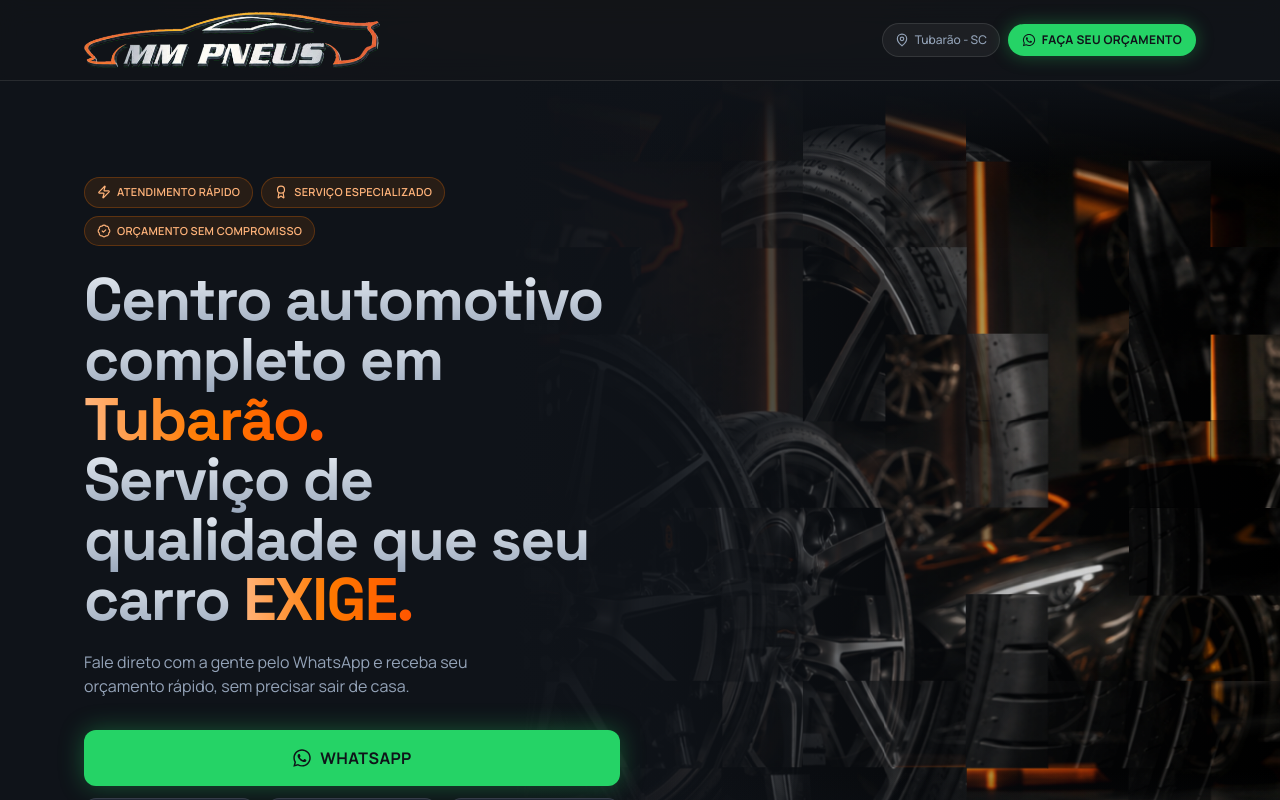
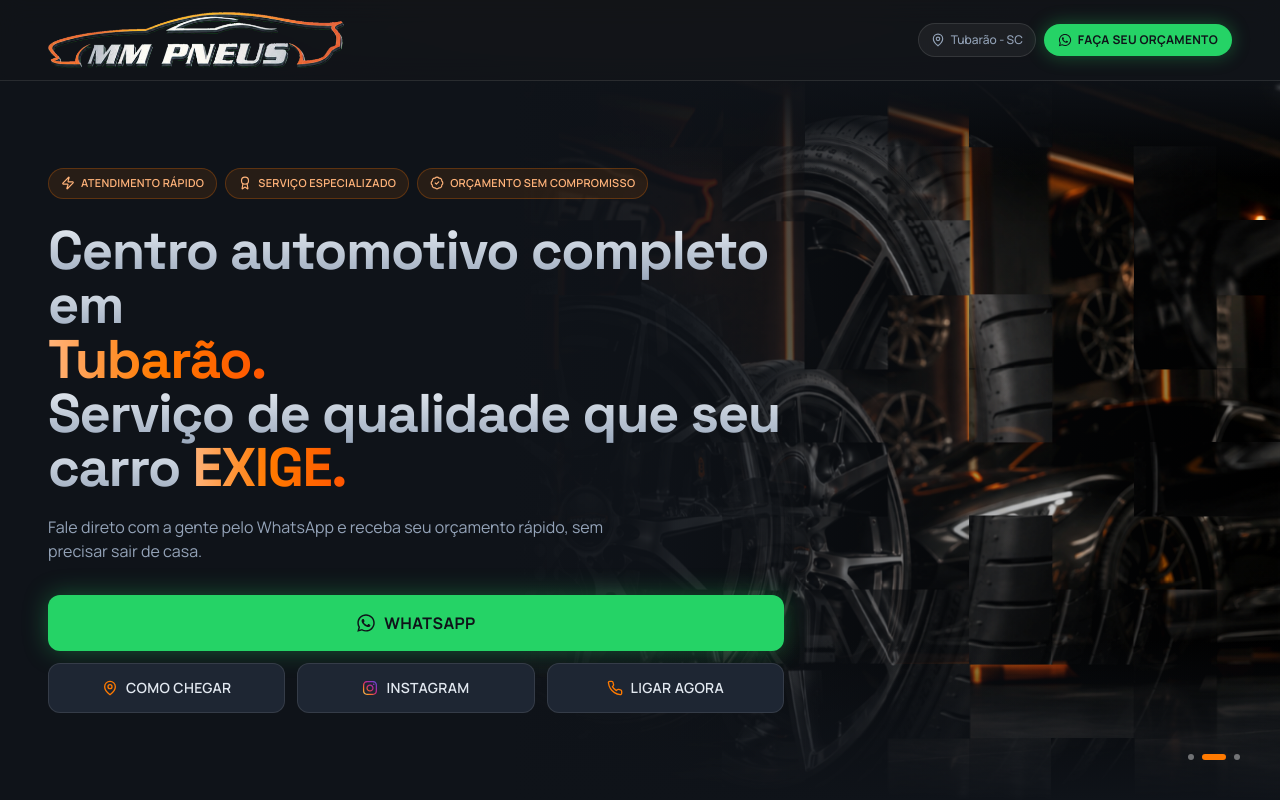
Before and after one commit to joaogabicosta/mm-pneus, a Next.js app: page / in a window 1280 px wide. Shown: the top 800 px of the page. Built offline with nearby package versions, Linux system fonts and the light colour scheme.

Commit message:
Hero desktop: conteudo a esquerda, titulo em 4 linhas e botoes acima da dobra

```diff
--- a/app/globals.css
+++ b/app/globals.css
@@ -37,7 +37,7 @@ body {
     transform: scale(1) translateY(0);
   }
   to {
-    transform: scale(1.1) translateY(-1.5%);
+    transform: scale(1.16) translateY(-2%);
   }
 }
 
--- a/app/page.tsx
+++ b/app/page.tsx
@@ -124,7 +124,7 @@ export default function Home() {
   return (
     <main className="min-h-screen text-[#e2e8f0] antialiased">
       <header className="sticky top-0 z-50 border-b border-white/10 bg-[#0f1319]/70 backdrop-blur-md">
-        <div className="mx-auto flex max-w-6xl items-center justify-between px-5 py-3">
+        <div className="mx-auto flex max-w-6xl items-center justify-between px-5 py-3 lg:max-w-none lg:px-12">
           <Logo className="h-9 md:h-12 lg:h-14" />
 
           <div className="flex items-center gap-2">
@@ -156,8 +156,8 @@ export default function Home() {
           style={{ background: "radial-gradient(circle, rgba(255,122,0,0.35) 0%, rgba(255,85,0,0) 70%)" }}
         />
 
-        <div className="relative mx-auto grid max-w-6xl items-center gap-10 px-5 pb-8 pt-14 sm:pt-20 lg:pb-16 lg:static lg:min-h-[calc(100vh-81px)] lg:grid-cols-2 lg:py-24">
-          <div className="relative z-10 lg:static">
+        <div className="relative mx-auto grid max-w-6xl items-center gap-10 px-5 pb-8 pt-14 sm:pt-20 lg:static lg:max-w-none lg:min-h-[calc(100vh-81px)] lg:px-12 lg:py-8">
+          <div className="relative z-10 lg:static lg:max-w-[46rem]">
             <div className="mb-6 flex flex-wrap gap-2">
               {BADGES.map(({ icon: Icon, label }) => (
                 <span
@@ -170,7 +170,7 @@ export default function Home() {
               ))}
             </div>
 
-            <h1 className="max-w-2xl font-display text-4xl font-bold leading-[1.05] tracking-tight sm:text-6xl">
+            <h1 className="max-w-2xl font-display text-4xl font-bold leading-[1.05] tracking-tight sm:text-6xl lg:max-w-none lg:text-[2.9rem] xl:text-[3.4rem]">
               <span className="bg-gradient-to-b from-[#f1f5f9] to-[#94a3b8] bg-clip-text text-transparent">
                 Centro automotivo completo em
               </span>
@@ -187,7 +187,7 @@ export default function Home() {
               </span>
             </h1>
 
-            <p className="mt-5 max-w-md text-base text-[#94a3b8]">
+            <p className="mt-5 max-w-md text-base text-[#94a3b8] lg:max-w-xl">
               Fale direto com a gente pelo WhatsApp e receba seu orçamento rápido, sem precisar sair de casa.
             </p>
 
```
